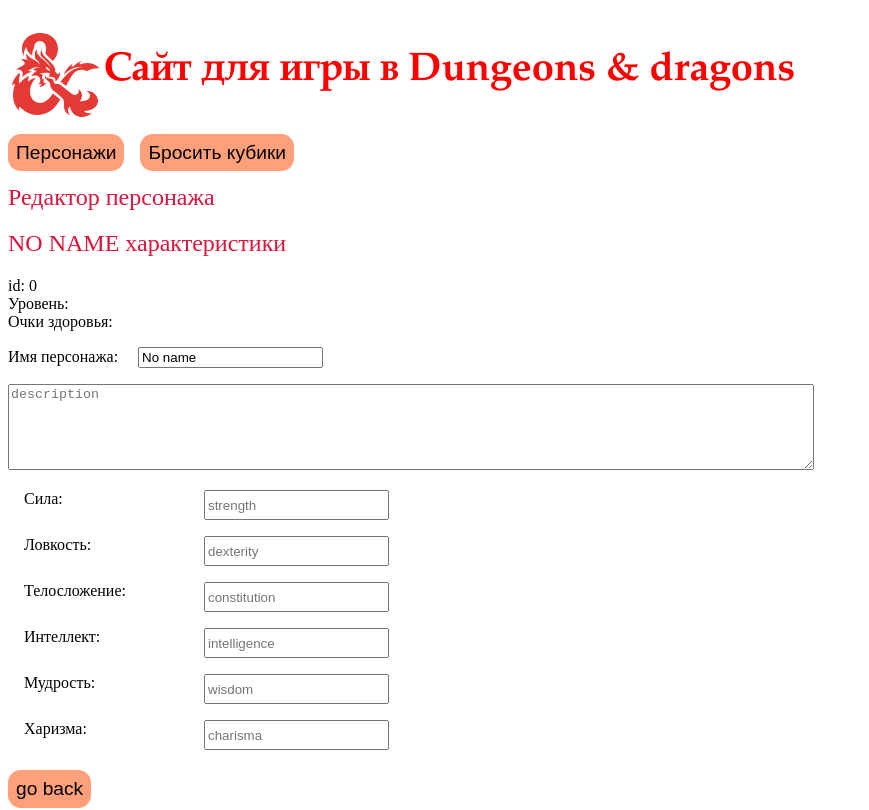
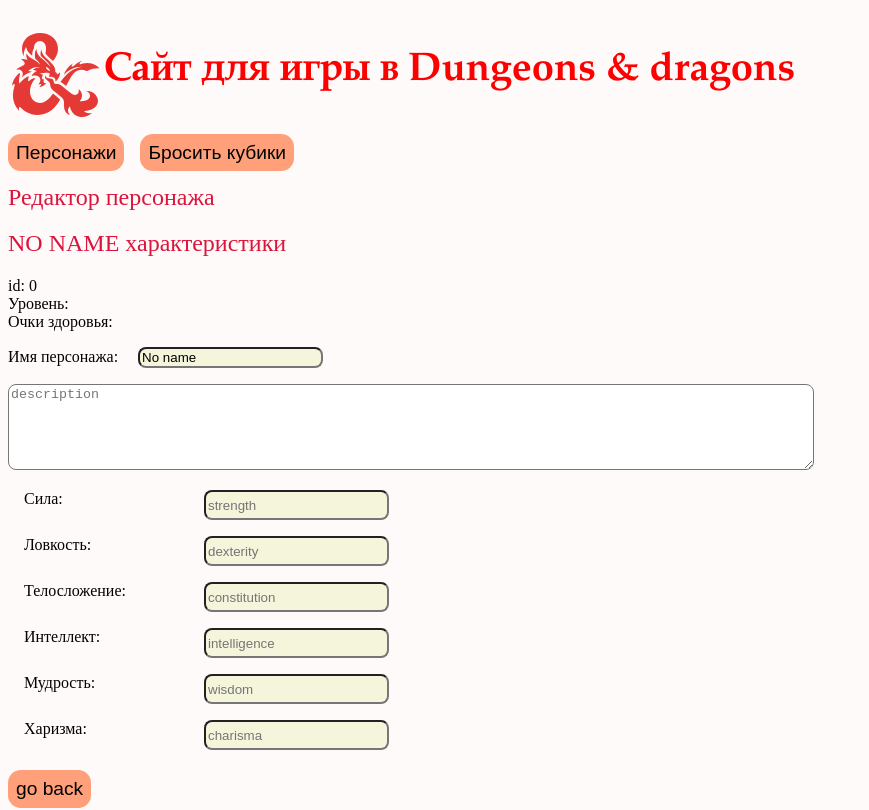
Before and after one commit to fvtester/DnD_site_front, an Angular app: page /detail/12 in a window 1280 px wide. Shown: the top 810 px of the page, without its empty margins (0-869 px from the left). Built offline with nearby package versions, Linux system fonts and the light colour scheme; no server answers.

Commit message:
better style for details of hero page

```diff
--- a/src/app/hero-detail/hero-detail.component.scss
+++ b/src/app/hero-detail/hero-detail.component.scss
@@ -1,3 +1,7 @@
+input {border-radius: 0.5rem; background-color: beige;}
+input:hover {background-color: bisque;}
+textarea {border-radius: 0.5rem;}
+textarea:hover {background-color: bisque;}
 #description {height: 5rem; width: 50rem}
 #name {margin: 1rem;}
 .wrapper {
--- a/src/styles.scss
+++ b/src/styles.scss
@@ -1,3 +1,4 @@
+body {background-color: 	snow;}
 h1 {
   color: red;
   font-family: Garamond;
```
